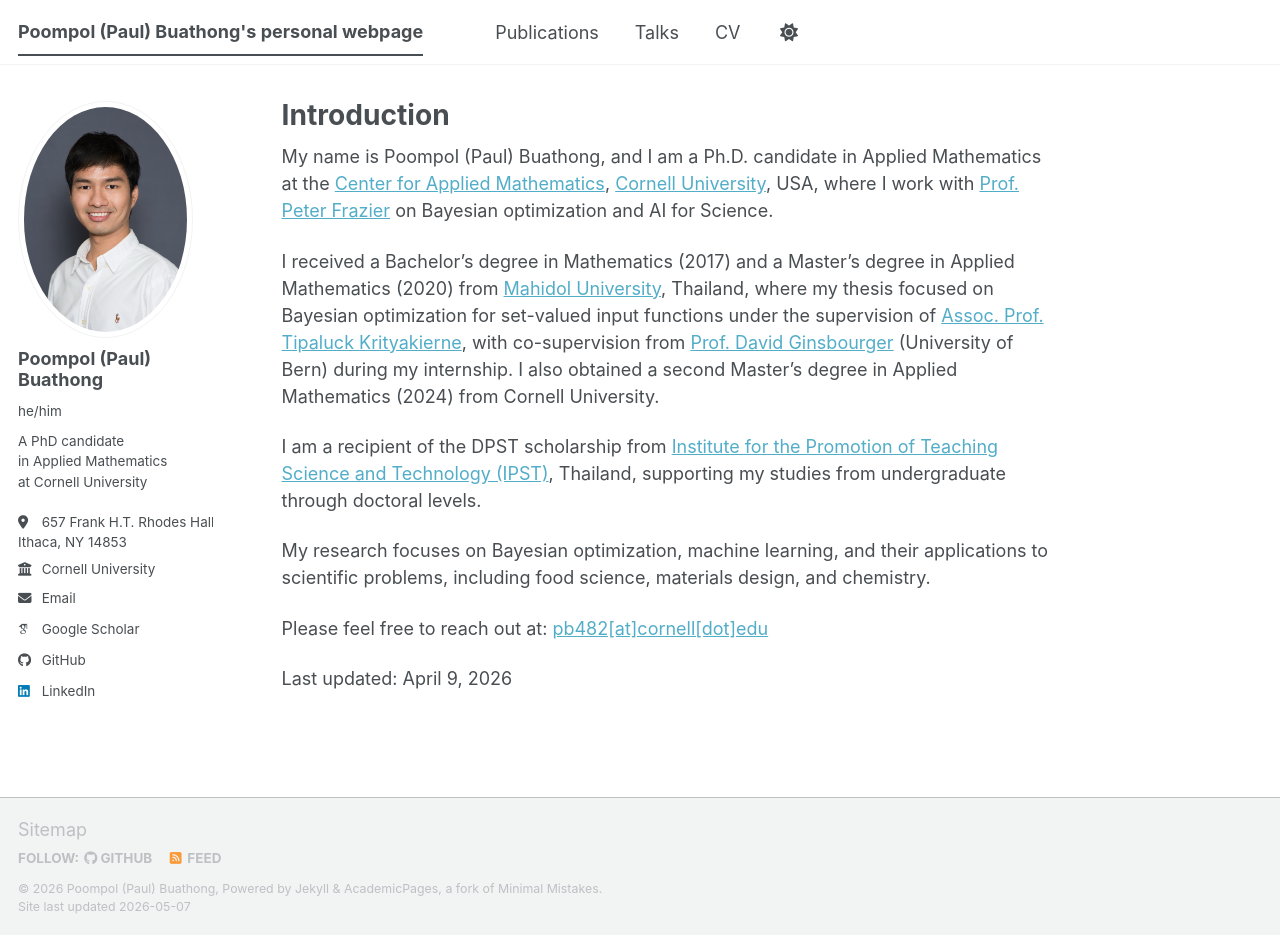
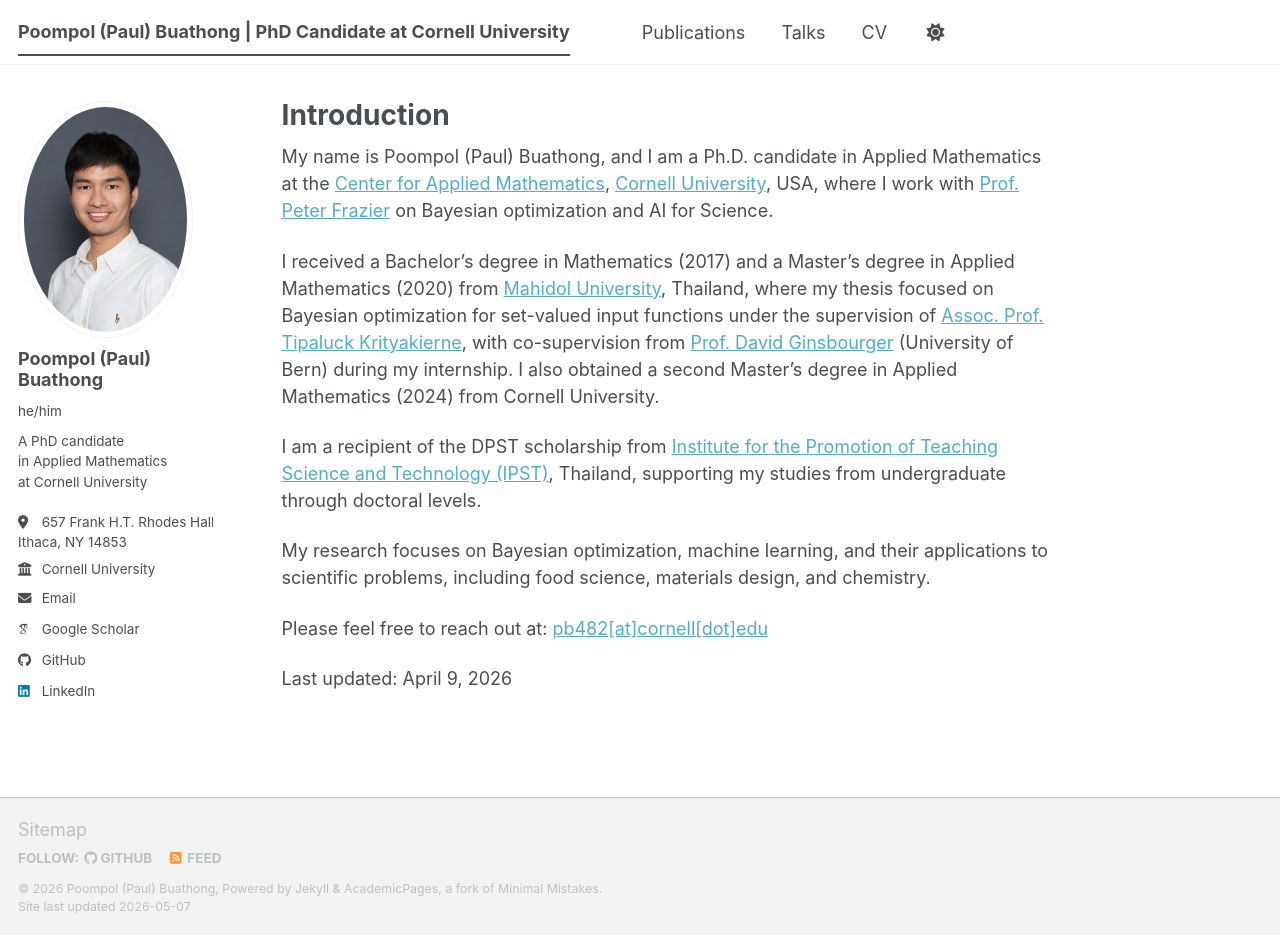
Before and after one commit to poompol/poompol.github.io, a Jekyll site: the page built from _pages/about.md, in a window 1280 px wide and 935 px high. Built offline with Jekyll 4.4.1, drawn with Linux system fonts in a browser that asks for light colours; some web fonts are replaced; a script bundle is joined from its source files by our own code; library files that are not in the unit come from our copies; some of the changed lines change nothing that is shown.

Commit message:
Update _config.yml

```diff
--- a/_config.yml
+++ b/_config.yml
@@ -9,10 +9,10 @@
 # Basic Site Settings
 locale                   : "en-US"
 site_theme               : "default" # The available themes options are "default", "air", "sunrise", "mint", "dirt" and "contrast"
-title                    : "Poompol (Paul) Buathong's personal webpage"
+title                    : "Poompol (Paul) Buathong | PhD Candidate at Cornell University"
 title_separator          : "-"
 name                     : &name "Poompol (Paul) Buathong"
-description              : &description "A Ph.D. candidate in Applied Mathematics at Cornell University"   # Update this with a general description of your site, this is the default if not overridden by a page
+description              : "Poompol (Paul) Buathong is a PhD candidate in Applied Mathematics at Cornell University, working on Bayesian optimization, machine learning, and AI for science."
 url                      : https://poompol.github.io # The base hostname & protocol for your site e.g. "https://[your GitHub username].github.io",
                                                            # or if you already have some other page hosted on Github then use "https://[your GitHub username].github.io/[Your Repo Name]"
 baseurl                  : "" # the subpath of your site, e.g. "/blog"
```
